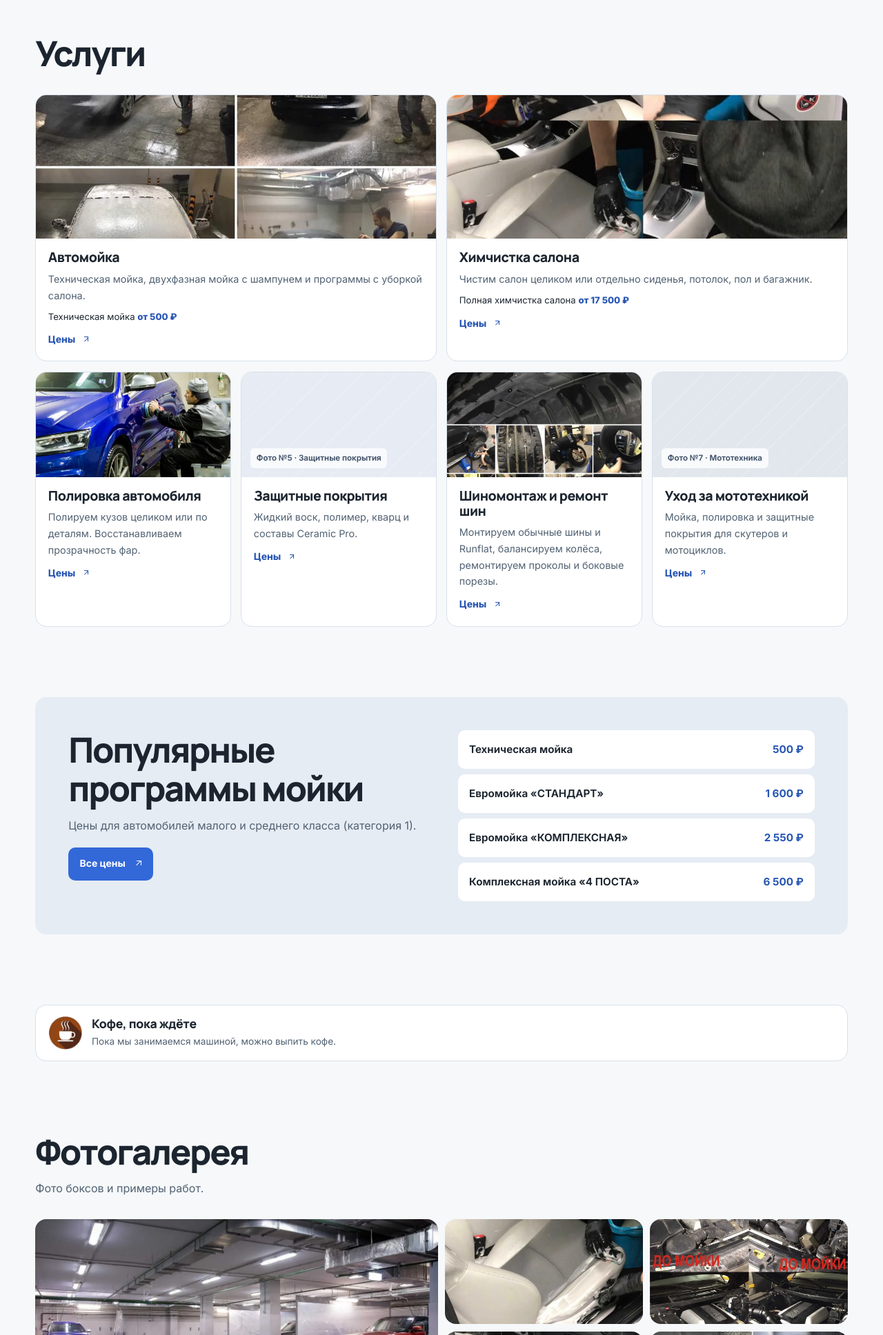
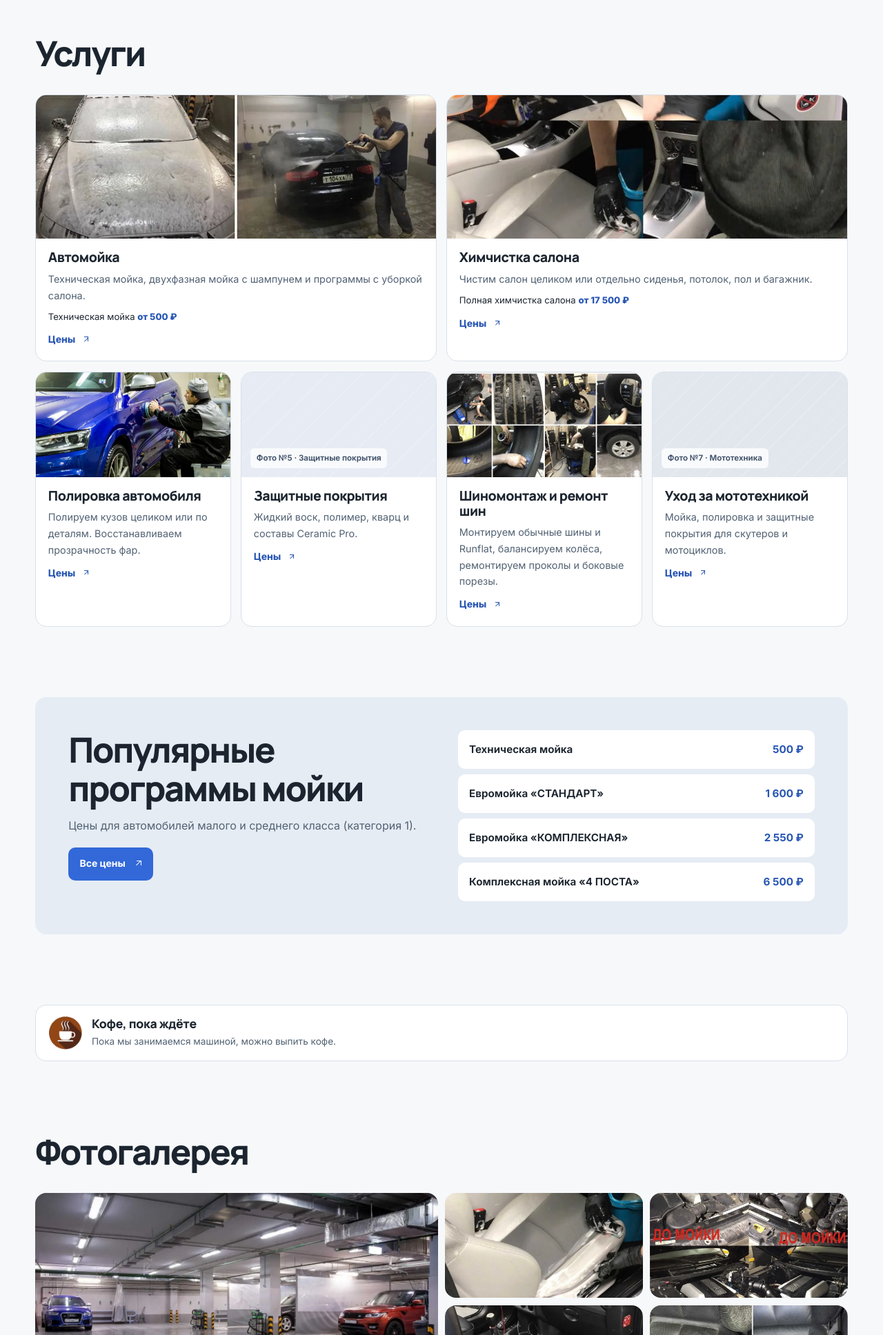
Before and after one commit to dangensquangens/4posta, a website: page index.html in a window 1280 px wide. Shown: the part 640-2576 px from the top of the page at 69% size. Drawn offline with Linux system fonts and the light colour scheme.

Commit message:
Replace wash and tire photos and remove gallery subtitle

```diff
--- a/index.html
+++ b/index.html
@@ -20,7 +20,7 @@
   <link rel="stylesheet" href="css/site.css">
   <script defer src="data/prices.js"></script>
   <script defer src="js/site.js"></script>
-  <script defer src="js/home.js"></script>
+  <script defer src="js/home.js?v=2"></script>
   <script type="application/ld+json">{"@context": "https://schema.org", "@type": "AutomotiveBusiness", "@id": "https://dangensquangens.github.io/4posta/#business", "name": "4 ПОСТА", "url": "https://dangensquangens.github.io/4posta/", "telephone": "+79262094444", "logo": "https://dangensquangens.github.io/4posta/assets/brand/original-logo.webp", "address": {"@type": "PostalAddress", "streetAddress": "улица Малая Пироговская, 8", "addressLocality": "Москва", "addressCountry": "RU"}, "openingHours": "Mo-Su 08:00-23:00", "hasMap": "https://yandex.com/maps/org/4_posta/1735305447"}</script>
 </head>
 <body>
@@ -156,7 +156,6 @@
     <section class="wrap section" aria-labelledby="gallery-title">
       <div class="section-title">
         <h2 id="gallery-title">Фотогалерея</h2>
-        <p id="gallery-status">Фото боксов и примеры работ.</p>
       </div>
       <div class="gallery"><div class="media gallery-media" data-photo="gallery-1">
           <span class="media-label">Фото №9 · Общий вид</span>
--- a/js/home.js
+++ b/js/home.js
@@ -23,10 +23,10 @@ for (const id of ['technical', 'euro-standard', 'euro-complex', 'four-posts']) {
 // Add owner-provided images here. Each entry can include srcset and sizes for responsive delivery.
 const photos = {
   'hero': { src: 'assets/photos/hero.webp', alt: 'Mercedes в моечном боксе «4 Поста»' },
-  'wash': { src: 'assets/photos/wash.webp', alt: 'Мойка Audi, нанесение пены и смыв' },
+  'wash': { src: 'assets/photos/wash-8555.webp', alt: 'Audi в пене и смыв водой' },
   'interior': { src: 'assets/photos/interior.webp', alt: 'Чистка сидений, воздуховодов и пола автомобиля' },
   'polish': { src: 'assets/photos/polish.webp', alt: 'Полировка двери синего автомобиля' },
-  'tires': { src: 'assets/photos/tires.webp', alt: 'Как ремонтируют прокол шины' },
+  'tires': { src: 'assets/photos/tires-8556.webp', alt: 'Шиномонтаж: снятие колеса и ремонт прокола' },
   'gallery-1': { src: 'assets/photos/gallery-1.webp', alt: 'Общий вид боксов автомойки «4 Поста»' },
   'gallery-2': { src: 'assets/photos/gallery-2.webp', alt: 'Ручная чистка светлого сиденья Mercedes' },
   'gallery-3': { src: 'assets/photos/gallery-3.webp', alt: 'Подкапотное пространство до и после мойки' },
```
Also changed, not shown: assets/photos/tires-8556.webp (added), assets/photos/tires.webp (deleted), assets/photos/wash-8555.webp (added), assets/photos/wash.webp (deleted).
